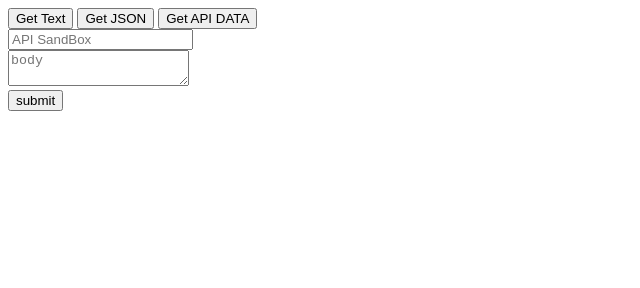
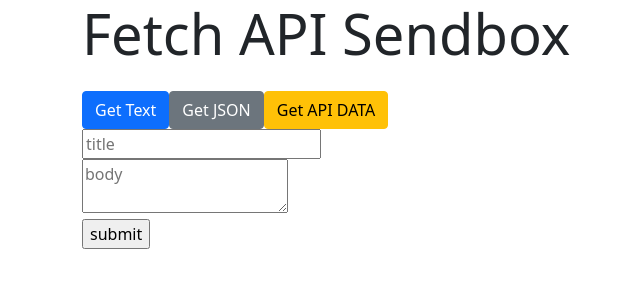
Before and after one commit to tnyandoro/Complimentor-API, a website built with webpack: page src/index.html in a window 1280 px wide. Shown: the whole page, without its empty margins (0-640 px from the left). Built offline with nearby package versions, Linux system fonts and the light colour scheme.

Commit message:
Add main styling

```diff
--- a/src/index.html
+++ b/src/index.html
@@ -5,21 +5,32 @@
     <meta http-equiv="X-UA-Compatible" content="IE=edge" />
     <meta name="viewport" content="width=device-width, initial-scale=1.0" />
     <title>API SandBox</title>
+    <link
+      href="https://cdn.jsdelivr.net/npm/bootstrap@5.1.0/dist/css/bootstrap.min.css"
+      rel="stylesheet"
+      integrity="sha384-KyZXEAg3QhqLMpG8r+8fhAXLRk2vvoC2f3B09zVXn8CA5QIVfZOJ3BCsw2P0p/We"
+      crossorigin="anonymous"
+    />
   </head>
   <body>
-    <button id="getText">Get Text</button>
-    <button id="getUsers">Get JSON</button>
-    <button id="getPosts">Get API DATA</button>
+    <div class="container">
+      <h1 class="display-4 mb-4">Fetch API Sendbox</h1>
+      <div class="d-flex">
+        <button class="btn btn-primary" id="getText">Get Text</button>
+        <button class="btn btn-secondary" id="getUsers">Get JSON</button>
+        <button class="btn btn-warning" id="getPosts">Get API DATA</button>
+      </div>
       <div id="output"></div>
-    <form action="" id="addPost">
+      <form action="submit" id="addPost">
         <div>
-        <input type="text" id="title" placeholder="API SandBox" />
+          <input type="text" id="title" placeholder="title" />
         </div>
         <div>
           <textarea id="body" placeholder="body"></textarea>
         </div>
         <input type="submit" value="submit" />
       </form>
+    </div>
 
     <script src="./index.js"></script>
   </body>
--- a/src/index.js
+++ b/src/index.js
@@ -7,7 +7,7 @@ document.getElementById('getUsers').addEventListener
 ('click', getUsers);
 document.getElementById('getPosts').addEventListener
 ('click', getPosts);
-document.getElementById('addForm').addEventListener
+document.getElementById('addPost').addEventListener
 ('submit', addPost);
 
 function getText(){
@@ -57,6 +57,7 @@ function getPosts() {
 
 function addPost(e) {
   e.preventDefault();
+
   let title = document.getElementById('title').value;
   let body = document.getElementById('body').value;
 
@@ -66,7 +67,8 @@ function addPost(e) {
     'Accept': 'application/json, text/plain, */*',
     'Content-Type': 'application/json'
   },
-  body: JSON.stringify({title: title, body: body})
+  body: JSON.stringify({title:title, body:body})
   })
   .then((res)=> res.json())
+  .then((data)=> console.log(data))
 }
```
Lines whose indentation alone changed are shown as unchanged.
